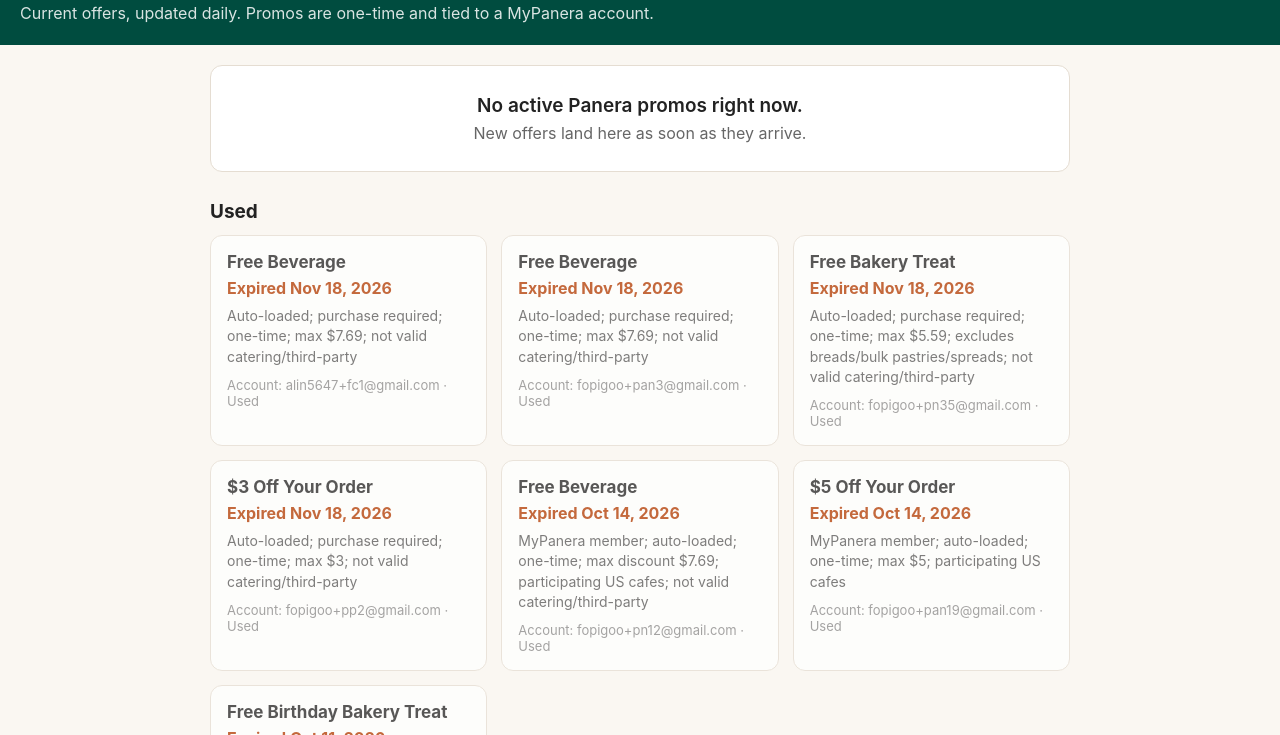
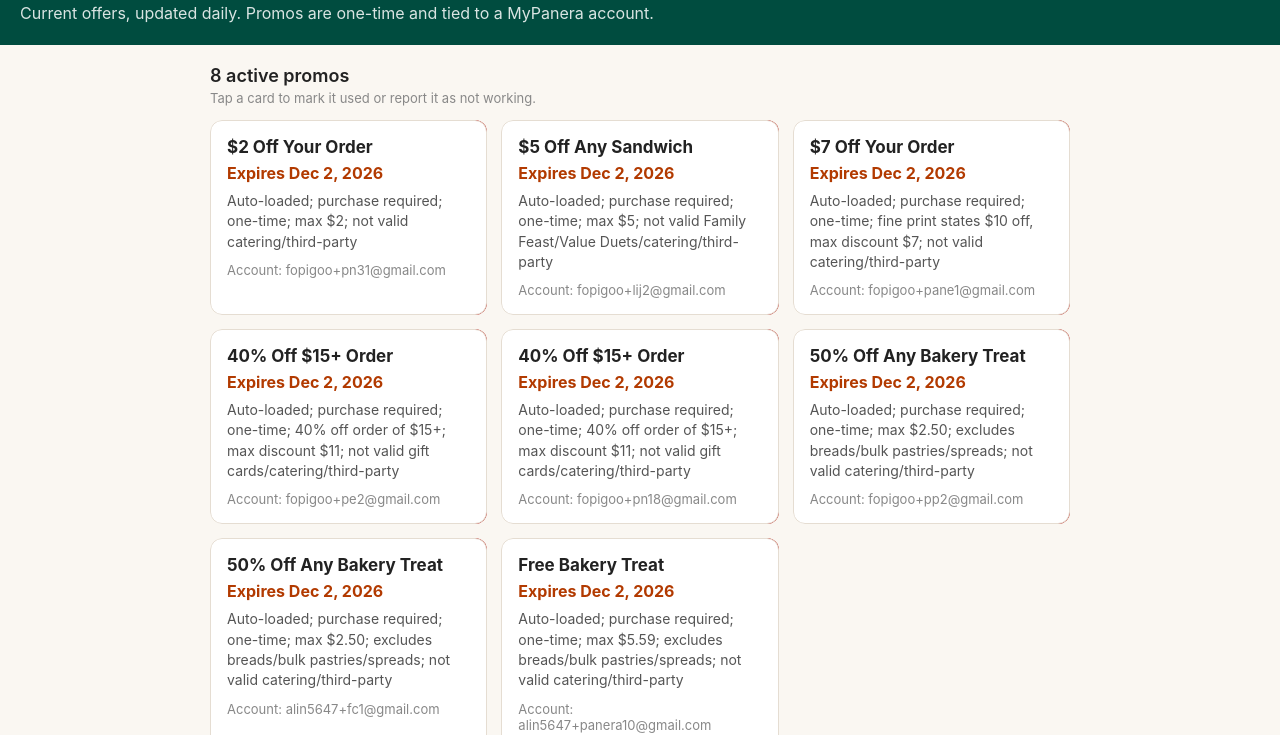
Before and after one commit to alin5647/panera-promos, a plain HTML site: page index.html in a window 1280 px wide. Shown: the part 65-800 px from the top of the page. Drawn offline with Linux system fonts and the light colour scheme.

Commit message:
Update promos

```diff
--- a/index.html
+++ b/index.html
@@ -40,9 +40,105 @@
   <p>Current offers, updated daily. Promos are one-time and tied to a MyPanera account.</p>
 </header>
 <main>
-<div class="empty">
-  <p>No active Panera promos right now.</p>
-  <p>New offers land here as soon as they arrive.</p>
+<p class="count">8 active promos</p>
+<p class="hint">Tap a card to mark it used or report it as not working.</p>
+<div class="grid" id="active-grid">
+<div class="swipe" data-source="1a2135d1de0c2048" data-email="fopigoo+pn31@gmail.com" data-promo="$2 Off Your Order">
+  <div class="actions">
+    <button class="btn-used" type="button">Promo used</button>
+    <button class="btn-broken" type="button">Doesn't work</button>
+  </div>
+  <article class="card">
+    <h2>$2 Off Your Order</h2>
+    <p class="expires">Expires Dec 2, 2026</p>
+    <p class="fine">Auto-loaded; purchase required; one-time; max $2; not valid catering/third-party</p>
+    <p class="account">Account: fopigoo+pn31@gmail.com</p>
+  </article>
+</div>
+<div class="swipe" data-source="1a213855a4056d9d" data-email="fopigoo+lij2@gmail.com" data-promo="$5 Off Any Sandwich">
+  <div class="actions">
+    <button class="btn-used" type="button">Promo used</button>
+    <button class="btn-broken" type="button">Doesn't work</button>
+  </div>
+  <article class="card">
+    <h2>$5 Off Any Sandwich</h2>
+    <p class="expires">Expires Dec 2, 2026</p>
+    <p class="fine">Auto-loaded; purchase required; one-time; max $5; not valid Family Feast/Value Duets/catering/third-party</p>
+    <p class="account">Account: fopigoo+lij2@gmail.com</p>
+  </article>
+</div>
+<div class="swipe" data-source="1a2135c656792830" data-email="fopigoo+pane1@gmail.com" data-promo="$7 Off Your Order">
+  <div class="actions">
+    <button class="btn-used" type="button">Promo used</button>
+    <button class="btn-broken" type="button">Doesn't work</button>
+  </div>
+  <article class="card">
+    <h2>$7 Off Your Order</h2>
+    <p class="expires">Expires Dec 2, 2026</p>
+    <p class="fine">Auto-loaded; purchase required; one-time; fine print states $10 off, max discount $7; not valid catering/third-party</p>
+    <p class="account">Account: fopigoo+pane1@gmail.com</p>
+  </article>
+</div>
+<div class="swipe" data-source="1a21380545e79760" data-email="fopigoo+pe2@gmail.com" data-promo="40% Off $15+ Order">
+  <div class="actions">
+    <button class="btn-used" type="button">Promo used</button>
+    <button class="btn-broken" type="button">Doesn't work</button>
+  </div>
+  <article class="card">
+    <h2>40% Off $15+ Order</h2>
+    <p class="expires">Expires Dec 2, 2026</p>
+    <p class="fine">Auto-loaded; purchase required; one-time; 40% off order of $15+; max discount $11; not valid gift cards/catering/third-party</p>
+    <p class="account">Account: fopigoo+pe2@gmail.com</p>
+  </article>
+</div>
+<div class="swipe" data-source="1a2136ee47b748d2" data-email="fopigoo+pn18@gmail.com" data-promo="40% Off $15+ Order">
+  <div class="actions">
+    <button class="btn-used" type="button">Promo used</button>
+    <button class="btn-broken" type="button">Doesn't work</button>
+  </div>
+  <article class="card">
+    <h2>40% Off $15+ Order</h2>
+    <p class="expires">Expires Dec 2, 2026</p>
+    <p class="fine">Auto-loaded; purchase required; one-time; 40% off order of $15+; max discount $11; not valid gift cards/catering/third-party</p>
+    <p class="account">Account: fopigoo+pn18@gmail.com</p>
+  </article>
+</div>
+<div class="swipe" data-source="1a21384ef3a5adde" data-email="fopigoo+pp2@gmail.com" data-promo="50% Off Any Bakery Treat">
+  <div class="actions">
+    <button class="btn-used" type="button">Promo used</button>
+    <button class="btn-broken" type="button">Doesn't work</button>
+  </div>
+  <article class="card">
+    <h2>50% Off Any Bakery Treat</h2>
+    <p class="expires">Expires Dec 2, 2026</p>
+    <p class="fine">Auto-loaded; purchase required; one-time; max $2.50; excludes breads/bulk pastries/spreads; not valid catering/third-party</p>
+    <p class="account">Account: fopigoo+pp2@gmail.com</p>
+  </article>
+</div>
+<div class="swipe" data-source="1a21363c9d18cc94" data-email="alin5647+fc1@gmail.com" data-promo="50% Off Any Bakery Treat">
+  <div class="actions">
+    <button class="btn-used" type="button">Promo used</button>
+    <button class="btn-broken" type="button">Doesn't work</button>
+  </div>
+  <article class="card">
+    <h2>50% Off Any Bakery Treat</h2>
+    <p class="expires">Expires Dec 2, 2026</p>
+    <p class="fine">Auto-loaded; purchase required; one-time; max $2.50; excludes breads/bulk pastries/spreads; not valid catering/third-party</p>
+    <p class="account">Account: alin5647+fc1@gmail.com</p>
+  </article>
+</div>
+<div class="swipe" data-source="1a21380b76ff6595" data-email="alin5647+panera10@gmail.com" data-promo="Free Bakery Treat">
+  <div class="actions">
+    <button class="btn-used" type="button">Promo used</button>
+    <button class="btn-broken" type="button">Doesn't work</button>
+  </div>
+  <article class="card">
+    <h2>Free Bakery Treat</h2>
+    <p class="expires">Expires Dec 2, 2026</p>
+    <p class="fine">Auto-loaded; purchase required; one-time; max $5.59; excludes breads/bulk pastries/spreads; not valid catering/third-party</p>
+    <p class="account">Account: alin5647+panera10@gmail.com</p>
+  </article>
+</div>
 </div><h2 class="section-title">Used</h2>
 <div class="grid used">
 <article class="card record">
@@ -90,7 +186,7 @@
 </div>
 
 </main>
-<footer>Last updated November 26, 2026 at 9:41 AM ET. Each card shows the full linked email for that offer. Tapping a card reveals "Promo used" and "Doesn't work" — both send a report email that is applied within about 30 minutes.</footer>
+<footer>Last updated November 26, 2026 at 9:46 AM ET. Each card shows the full linked email for that offer. Tapping a card reveals "Promo used" and "Doesn't work" — both send a report email that is applied within about 30 minutes.</footer>
 <script>
 (function () {
   var EMAIL = "alin5647@gmail.com";
```
